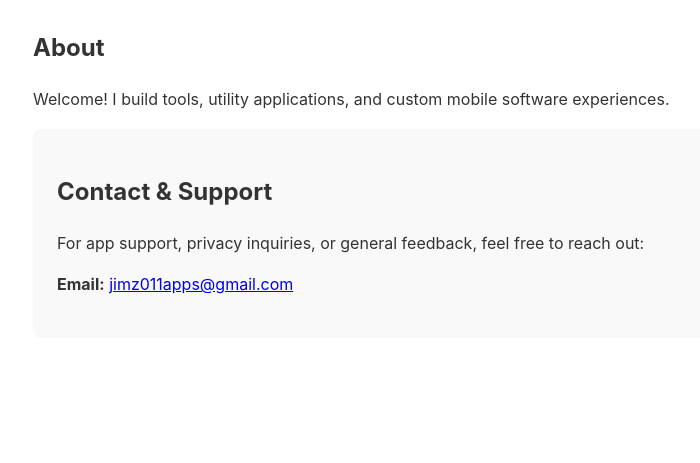
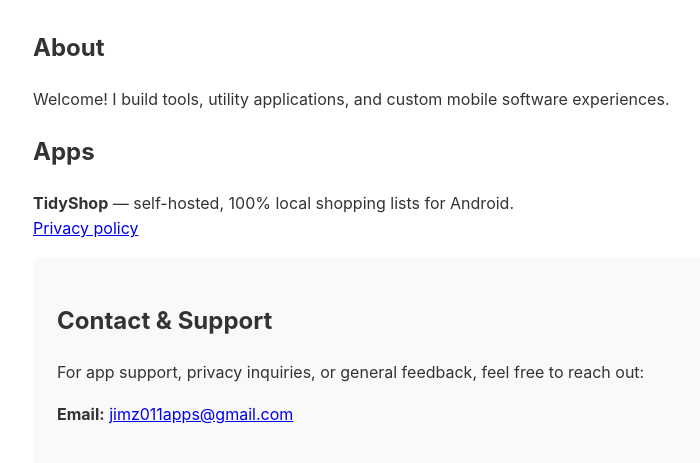
Before and after one commit to jimz011/jimz011.github.io, a plain HTML site: page index.html in a window 1280 px wide. Shown: the part 161-624 px from the top of the page, without its empty margins (207-907 px from the left). Drawn offline with Linux system fonts and the light colour scheme.

Commit message:
Link the TidyShop privacy policy

```diff
--- a/index.html
+++ b/index.html
@@ -40,6 +40,12 @@
             <p>Welcome! I build tools, utility applications, and custom mobile software experiences.</p>
         </section>
 
+        <section>
+            <h2>Apps</h2>
+            <p><strong>TidyShop</strong> &mdash; self-hosted, 100% local shopping lists for Android.<br>
+            <a href="/tidyshop/privacy.html">Privacy policy</a></p>
+        </section>
+
         <section class="card">
             <h2>Contact & Support</h2>
             <p>For app support, privacy inquiries, or general feedback, feel free to reach out:</p>
```
